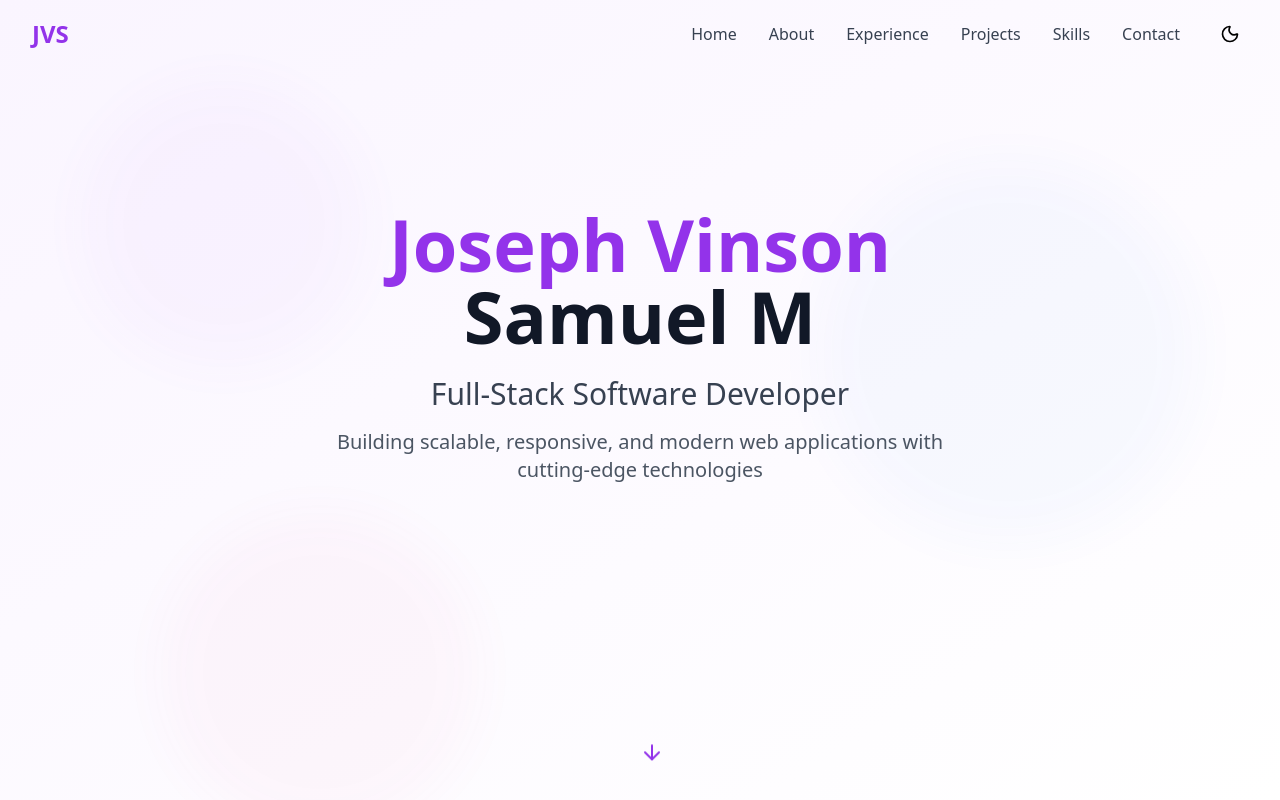
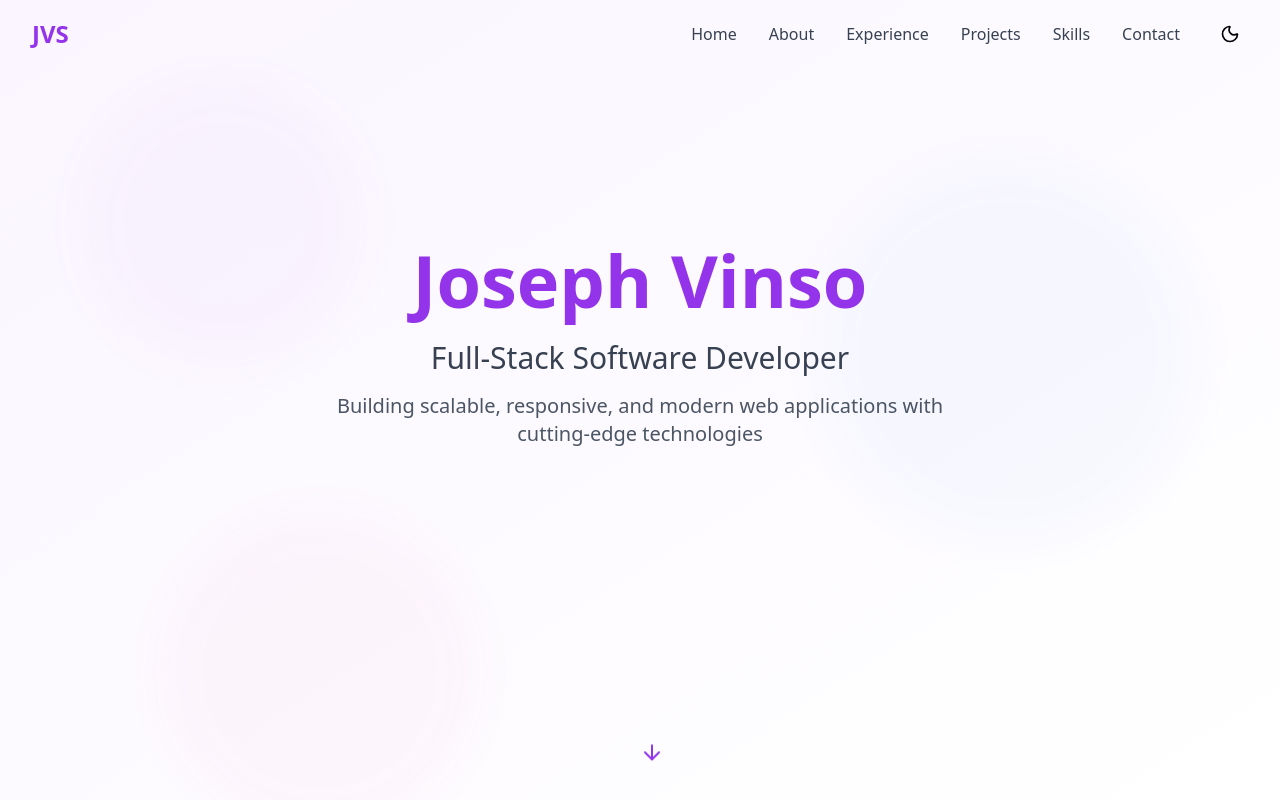
Before and after one commit to vinson1906/portfolio, a Next.js app in the folder fe/: page / in a window 1280 px wide. Shown: the top 800 px of the page. Built offline with nearby package versions, Linux system fonts and the light colour scheme.

Commit message:
typewriter package added

```diff
--- a/fe/package.json
+++ b/fe/package.json
@@ -14,7 +14,8 @@
     "lucide-react": "^0.541.0",
     "next": "^15.4.7",
     "react": "19.0.0-rc-66855b96-20241106",
-    "react-dom": "19.0.0-rc-66855b96-20241106"
+    "react-dom": "19.0.0-rc-66855b96-20241106",
+    "react-simple-typewriter": "^5.0.1"
   },
   "devDependencies": {
     "postcss": "^8",
--- a/fe/src/conponents/Herosection/Hero.jsx
+++ b/fe/src/conponents/Herosection/Hero.jsx
@@ -2,6 +2,7 @@
 import React, { useEffect, useRef } from 'react';
 import { ArrowDown, Download, Mail } from 'lucide-react';
 import { gsap } from 'gsap';
+import { Typewriter } from 'react-simple-typewriter';
 
 const Hero = () => {
   const heroRef = useRef(null);
@@ -70,8 +71,15 @@ const Hero = () => {
           ref={titleRef}
           className="text-5xl md:text-7xl font-bold text-gray-900 dark:text-white mb-6"
         >
-          <span className="text-purple-600 dark:text-purple-400">Joseph Vinson</span><br />
-          Samuel M
+          <span className="text-purple-600 dark:text-purple-400">
+            <Typewriter
+              words={["Heyy! , Hii there I'm ",'Joseph Vinson Samuel M', 'a Software Developer ','UI/UX Designer']}
+              loop={false}
+              typeSpeed={80}
+              deleteSpeed={80}
+              delaySpeed={2000}
+            />
+          </span>
         </h1>
 
         <p
```
Also changed, not shown: 1 other file (tests, documents, lock files or other folders).
